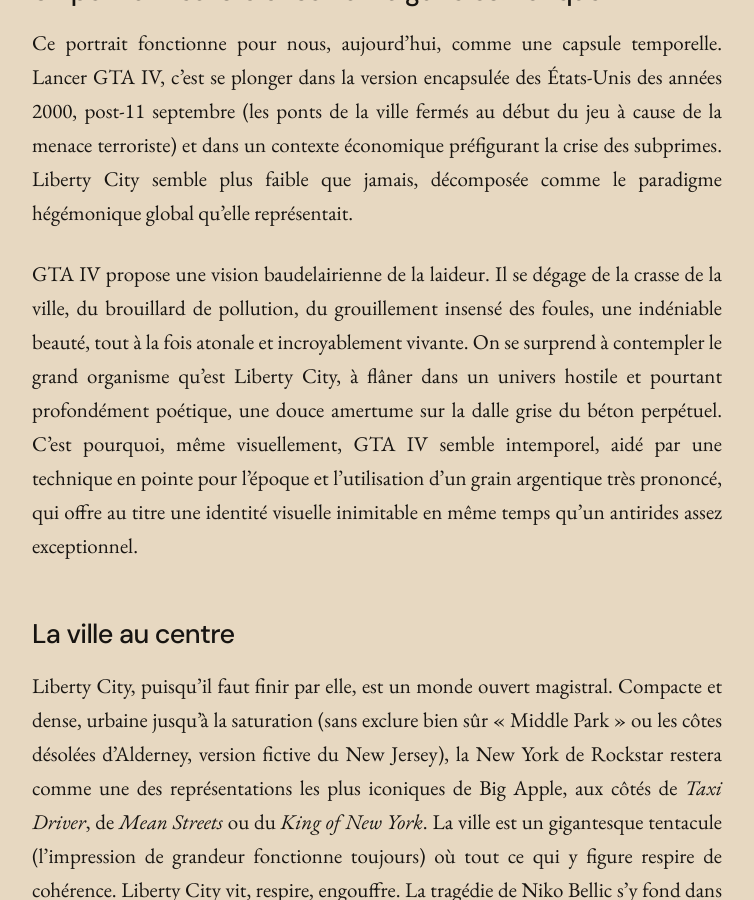
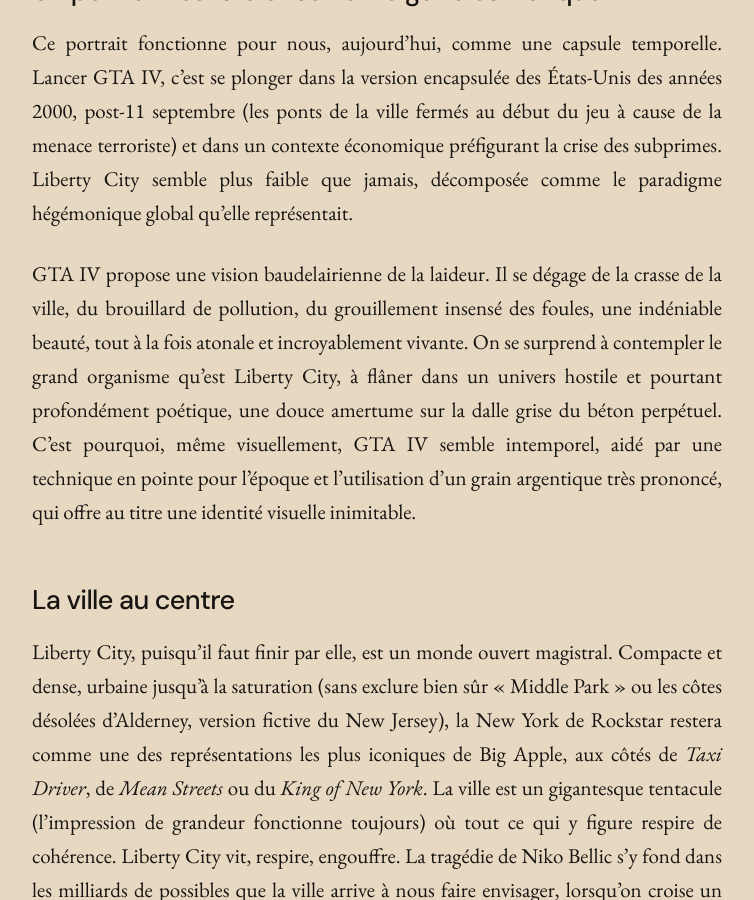
Before and after one commit to cberangin-sketch/de-gustibus, a Jekyll site: the page built from _posts/2026-10-09-grand-theft-auto-iv-survol-dun-chef-doeuvre.md, in a window 1280 px wide and 900 px high, scrolled down 3674 px. Shown: the whole window, without its empty margins (263-1017 px from the left). Built offline with Jekyll 4.4.1, drawn with Linux system fonts in a browser that asks for light colours.

Commit message:
Update _posts/2026-10-09-grand-theft-auto-iv-survol-dun-chef-doeuvre.md (via Pages CMS)

```diff
--- a/_posts/2026-10-09-grand-theft-auto-iv-survol-dun-chef-doeuvre.md
+++ b/_posts/2026-10-09-grand-theft-auto-iv-survol-dun-chef-doeuvre.md
@@ -33,7 +33,7 @@
 
 Ce portrait fonctionne pour nous, aujourd’hui, comme une capsule temporelle. Lancer GTA IV, c’est se plonger dans la version encapsulée des États-Unis des années 2000, post-11 septembre (les ponts de la ville fermés au début du jeu à cause de la menace terroriste) et dans un contexte économique préfigurant la crise des subprimes. Liberty City semble plus faible que jamais, décomposée comme le paradigme hégémonique global qu’elle représentait.
 
-GTA IV propose une vision baudelairienne de la laideur. Il se dégage de la crasse de la ville, du brouillard de pollution, du grouillement insensé des foules, une indéniable beauté, tout à la fois atonale et incroyablement vivante. On se surprend à contempler le grand organisme qu’est Liberty City, à flâner dans un univers hostile et pourtant profondément poétique, une douce amertume sur la dalle grise du béton perpétuel. C’est pourquoi, même visuellement, GTA IV semble intemporel, aidé par une technique en pointe pour l'époque et l’utilisation d’un grain argentique très prononcé, qui offre au titre une identité visuelle inimitable en même temps qu’un antirides assez exceptionnel.
+GTA IV propose une vision baudelairienne de la laideur. Il se dégage de la crasse de la ville, du brouillard de pollution, du grouillement insensé des foules, une indéniable beauté, tout à la fois atonale et incroyablement vivante. On se surprend à contempler le grand organisme qu’est Liberty City, à flâner dans un univers hostile et pourtant profondément poétique, une douce amertume sur la dalle grise du béton perpétuel. C’est pourquoi, même visuellement, GTA IV semble intemporel, aidé par une technique en pointe pour l'époque et l’utilisation d’un grain argentique très prononcé, qui offre au titre une identité visuelle inimitable.
 
 ## La ville au centre
 
```
